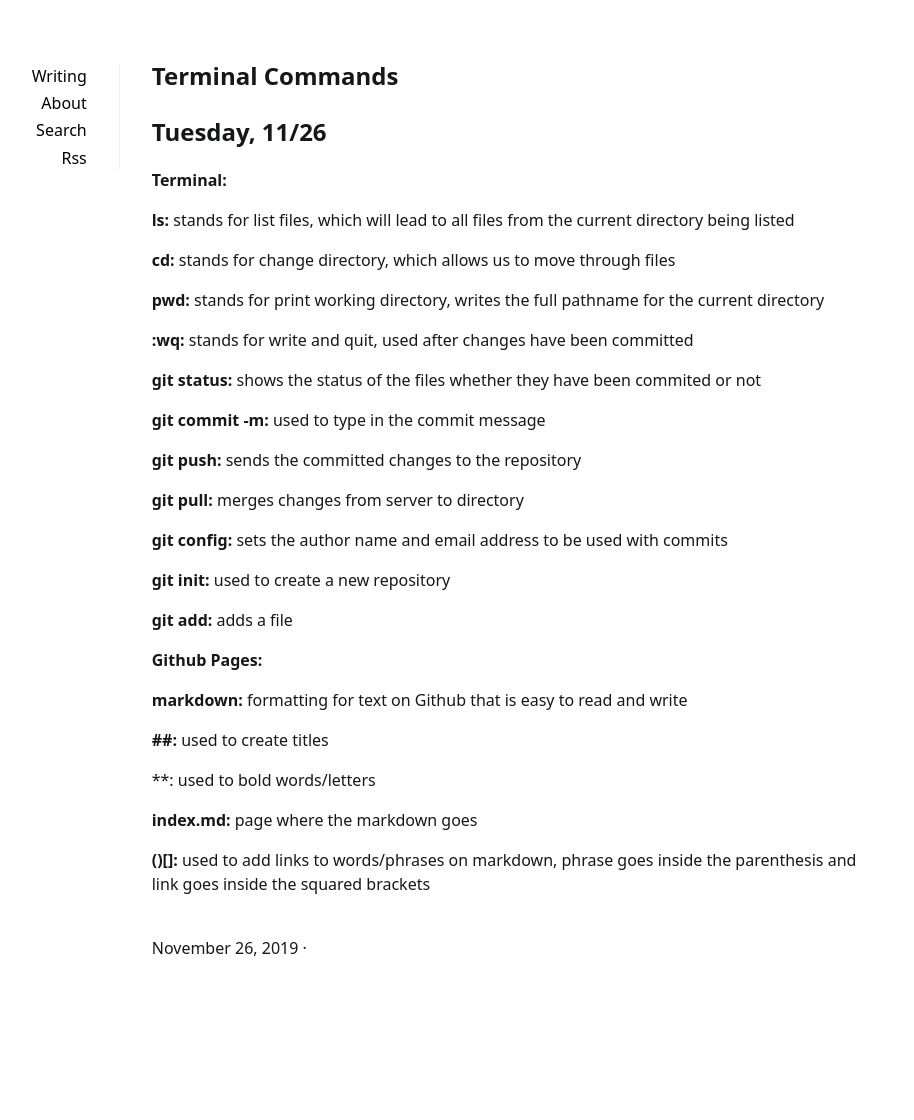
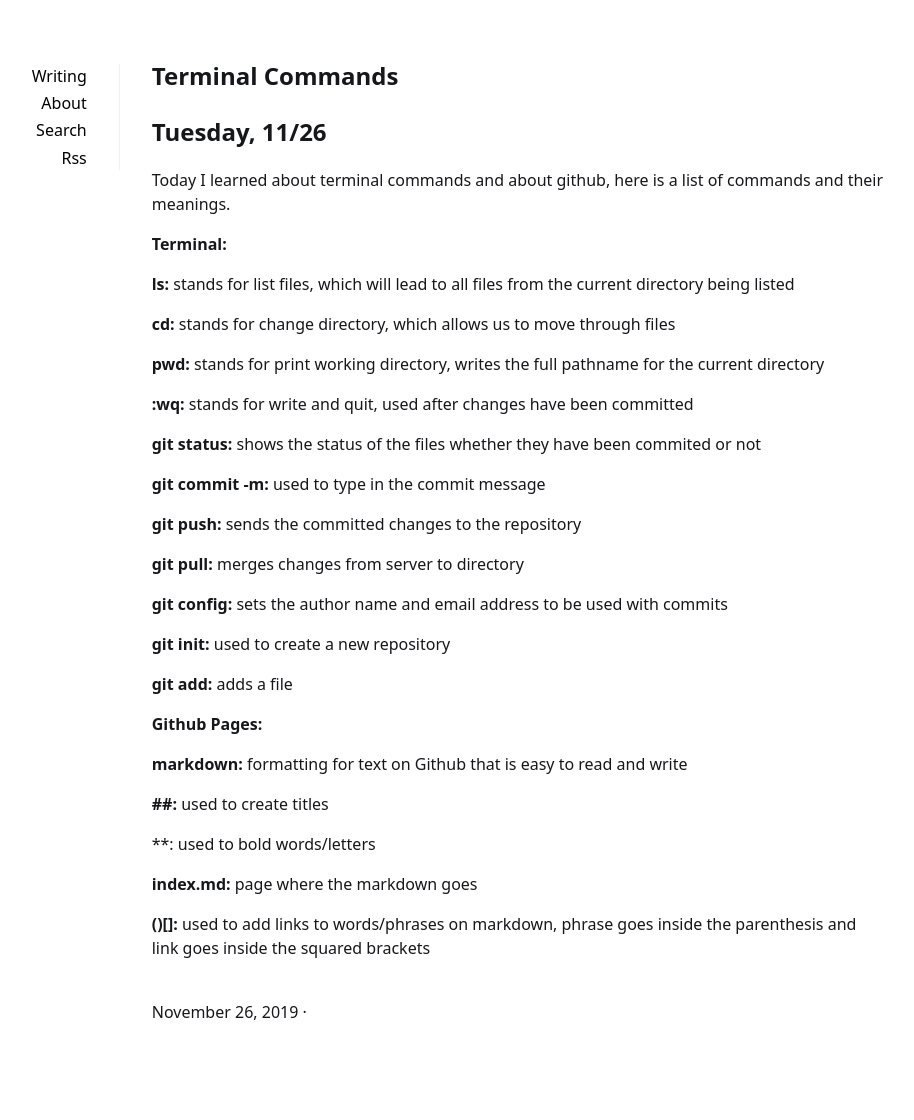
Before and after one commit to xiomaraquinonez/xiomaraquinonez.github.io, a Jekyll site: the page built from _posts/2019-11-26-November26.md, in a window 1280 px wide. Shown: the whole page, without its empty margins (201-1115 px from the left). Built offline with Jekyll 4.4.1, drawn with Linux system fonts in a browser that asks for light colours; before the commit the page ends 1056 px from its top, so only the background shows below that.

Commit message:
Update 2019-11-26-November26.md

```diff
--- a/_posts/2019-11-26-November26.md
+++ b/_posts/2019-11-26-November26.md
@@ -6,6 +6,8 @@ categories: [ tutorial ]
 ---
 
 ## Tuesday, 11/26
+
+Today I learned about terminal commands and about github, here is a list of commands and their meanings.
 
 **Terminal:**
 
```
